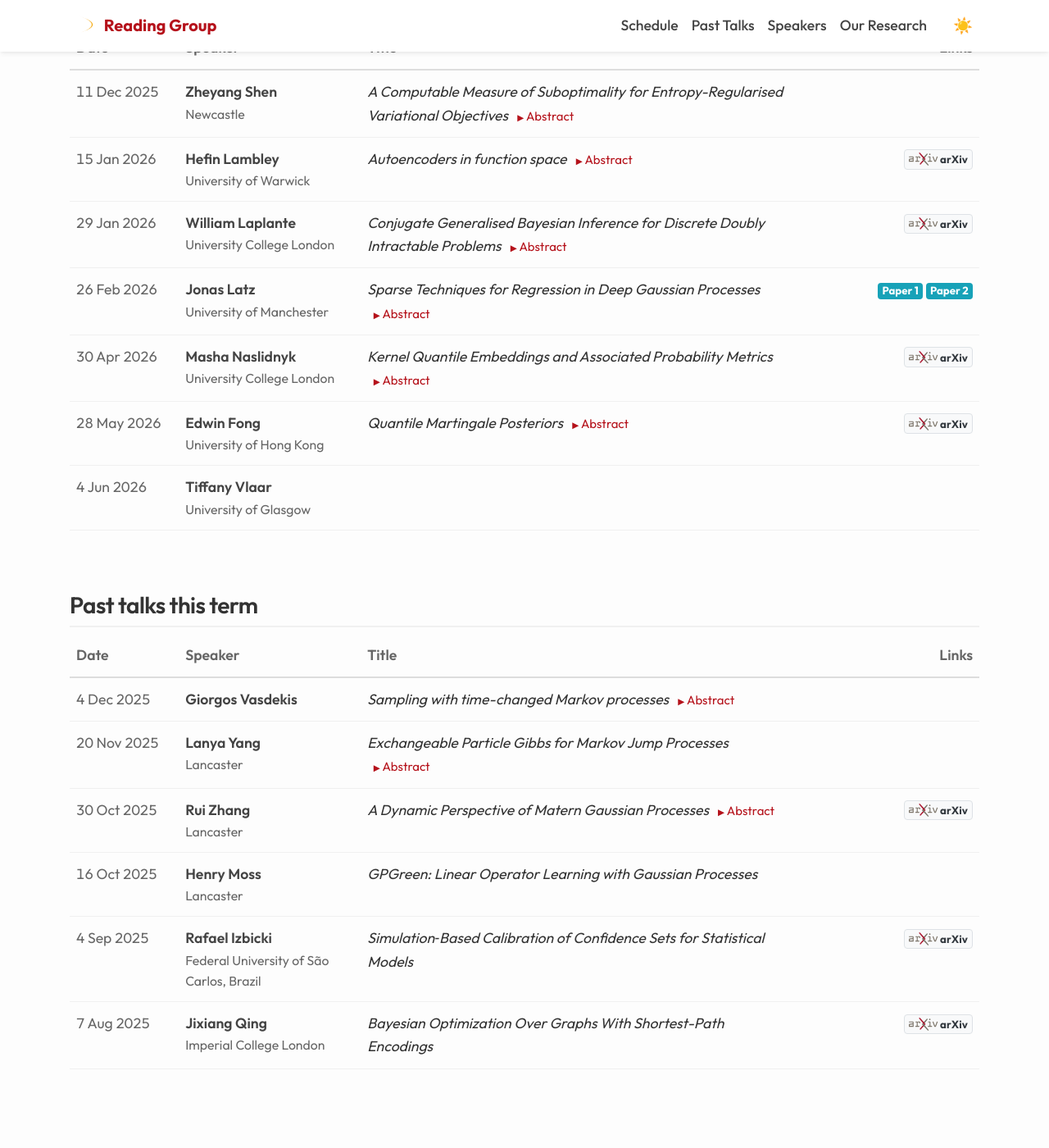
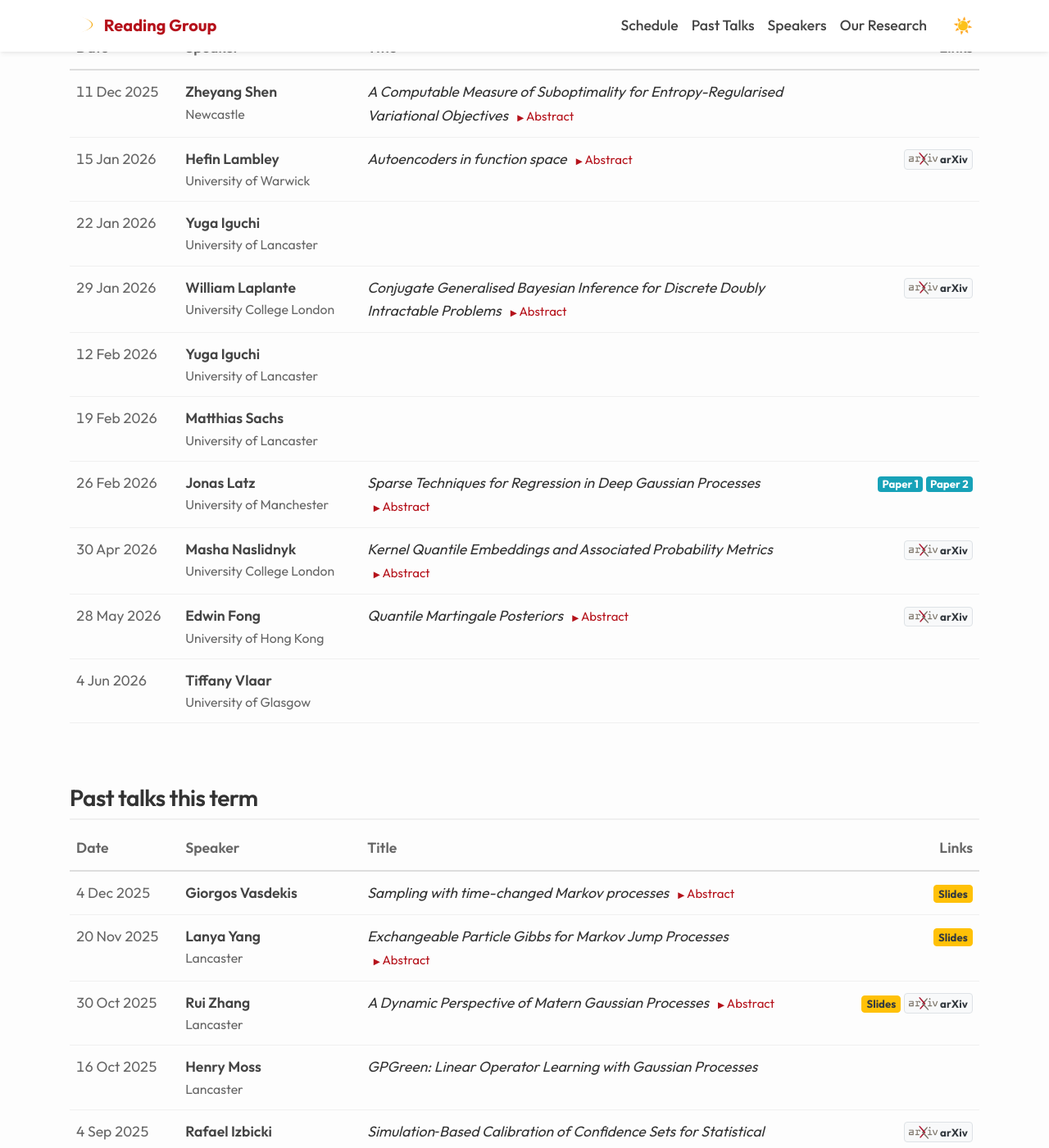
Before and after one commit to LU-CSML/lu-csml.github.io, a Jekyll site: the page built from schedule.md, in a window 1280 px wide and 1400 px high, scrolled down 269 px. Shown: the whole window at 82% size. Built offline with Jekyll 4.4.1, drawn with Linux system fonts in a browser that asks for light colours; before the commit the page ends 1605 px from its top, so only the background shows below that.

Commit message:
Added slides

```diff
--- a/_data/talks.yml
+++ b/_data/talks.yml
@@ -44,6 +44,27 @@
     - url: https://arxiv.org/abs/2505.11355
       text: Paper 2
 
+- date: 2026-02-19
+  speaker: Matthias Sachs
+  affiliation: University of Lancaster
+  title:
+  abstract:
+  slides:
+
+- date: 2026-02-12
+  speaker: Yuga Iguchi
+  affiliation: University of Lancaster
+  title:
+  abstract:
+  slides:
+
+# - date: 2026-02-05
+#   speaker: Chris Sherlock
+#   affiliation: University of Lancaster
+#   title:
+#   abstract:
+#   slides:
+
 - date: 2026-01-29
   speaker: William Laplante
   affiliation: University College London
@@ -51,6 +72,13 @@
   abstract: Doubly intractable problems occur when both the likelihood and the posterior are available only in unnormalised form, with computationally intractable normalisation constants. Bayesian inference then typically requires direct approximation of the posterior through specialised and typically expensive MCMC methods. In this paper, we provide a computationally efficient alternative in the form of a novel generalised Bayesian posterior that allows for conjugate inference within the class of exponential family models for discrete data. We derive theoretical guarantees to characterise the asymptotic behaviour of the generalised posterior, supporting its use for inference. The method is evaluated on a range of challenging intractable exponential family models, including the Conway-Maxwell-Poisson graphical model of multivariate count data, autoregressive discrete time series models, and Markov random fields such as the Ising and Potts models. The computational gains are significant; in our experiments, the method is between 10 and 6000 times faster than state-of-the-art Bayesian computational methods.
   link: https://arxiv.org/abs/2511.23275
   link_text: arXiv
+
+- date: 2026-01-22
+  speaker: Yuga Iguchi
+  affiliation: University of Lancaster
+  title:
+  abstract:
+  slides:
 
 - date: 2026-01-15
   speaker: Hefin Lambley
@@ -69,6 +97,7 @@
 - date: 2025-12-04
   speaker: Giorgos Vasdekis
   title: Sampling with time-changed Markov processes
+  slides: /pdf/2025-12-04.pdf
   abstract: "We introduce a framework of time-changed Markov processes to speed up the convergence of Markov chain Monte Carlo (MCMC) algorithms in the context of multimodal distributions and rare event simulation. The time-changed process is defined by adjusting the speed of time of a base process via a user-chosen, state-dependent function. We apply this framework to several Markov processes from the MCMC literature, such as Langevin diffusions and piecewise deterministic Markov processes, obtaining novel modifications of classical algorithms and also re-discovering known MCMC algorithms. We prove theoretical properties of the time-changed process under suitable conditions on the base process, focusing on connecting the stationary distributions and qualitative convergence properties such as geometric and uniform ergodicity, as well as a functional central limit theorem. Time permitting, we will compare our approach with the framework of space transformations, clarifying the similarities between the approaches. This is joint work with Andrea Bertazzi."
 
 - date: 2025-11-20
@@ -76,12 +105,14 @@
   affiliation: Lancaster
   title: Exchangeable Particle Gibbs for Markov Jump Processes
   abstract: "Inference in stochastic reaction-network models—such as the SEIR epidemic model or the Lotka–Volterra predator–prey system—is crucial for understanding the dynamics of interacting systems in epidemiology, ecology, and systems biology. These models are typically represented as Markov jump processes (MJPs) with intractable likelihoods. As a result, particle Markov chain Monte Carlo (particle MCMC) methods, particularly the Particle Gibbs (PG) sampler, have become standard tools for Bayesian inference. However, PG suffers from severe particle degeneracy, especially in high-dimensional state spaces, leading to poor mixing and inefficiency. In this talk, I focus on improving the efficiency of particle MCMC methods for inference in reaction networks by addressing the degeneracy problem. Building on recent work on the Exchangeable Particle Gibbs (xPG) sampler for continuous-state diffusions, this project develops a novel version of xPG tailored to discrete-state reaction networks, where randomness is driven by Poisson processes rather than Brownian motion. The proposed method retains the exchangeability framework of xPG while adapting it to the structural and computational challenges specific to reaction networks."
+  slides: pdf/2025-11-20.pdf
 
 - date: 2025-10-30
   speaker: Rui Zhang
   affiliation: Lancaster
   title: A Dynamic Perspective of Matern Gaussian Processes
   abstract: The ubiquitous Gaussian process (GP) models in statistics and machine learning (Williams and Rasmussen; 2006) are static by default, either using the weight-space or function-space views (Kanagawa et al.; 2025), where the observation and test locations have no unilateral dependency order, and this also explains the cubic scalability in computational costs for GP regressions. On the other hand, the dynamic view of Gaussian processes, while only available for a class of GP models, reformulates the dependency structure unilaterally (Whittle; 1954) to enable sequential inferences for GP regressions with computational costs that could scale linearly (Hartikainen and Sarkka;2010; Sarkka and Hartikainen; 2012) with little to no approximation. This talk explores this dynamic perspective of (Matern) Gaussian processes and some consequences of this perspective.
+  slides: pdf/2025-10-30.pdf
   link: https://arxiv.org/pdf/2509.26005
   link_text: arXiv
 
```
Also changed, not shown: _includes/wordcloud.svg, 4 other files.
